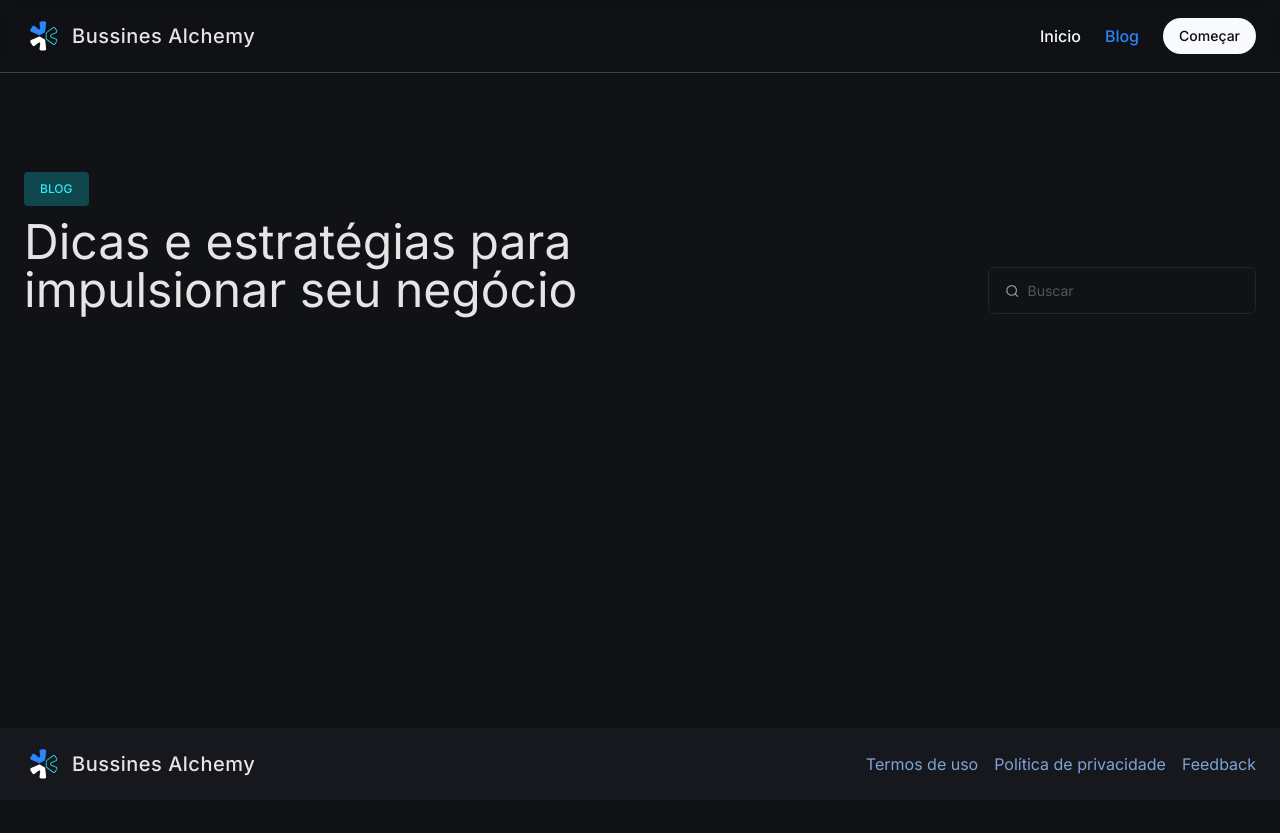
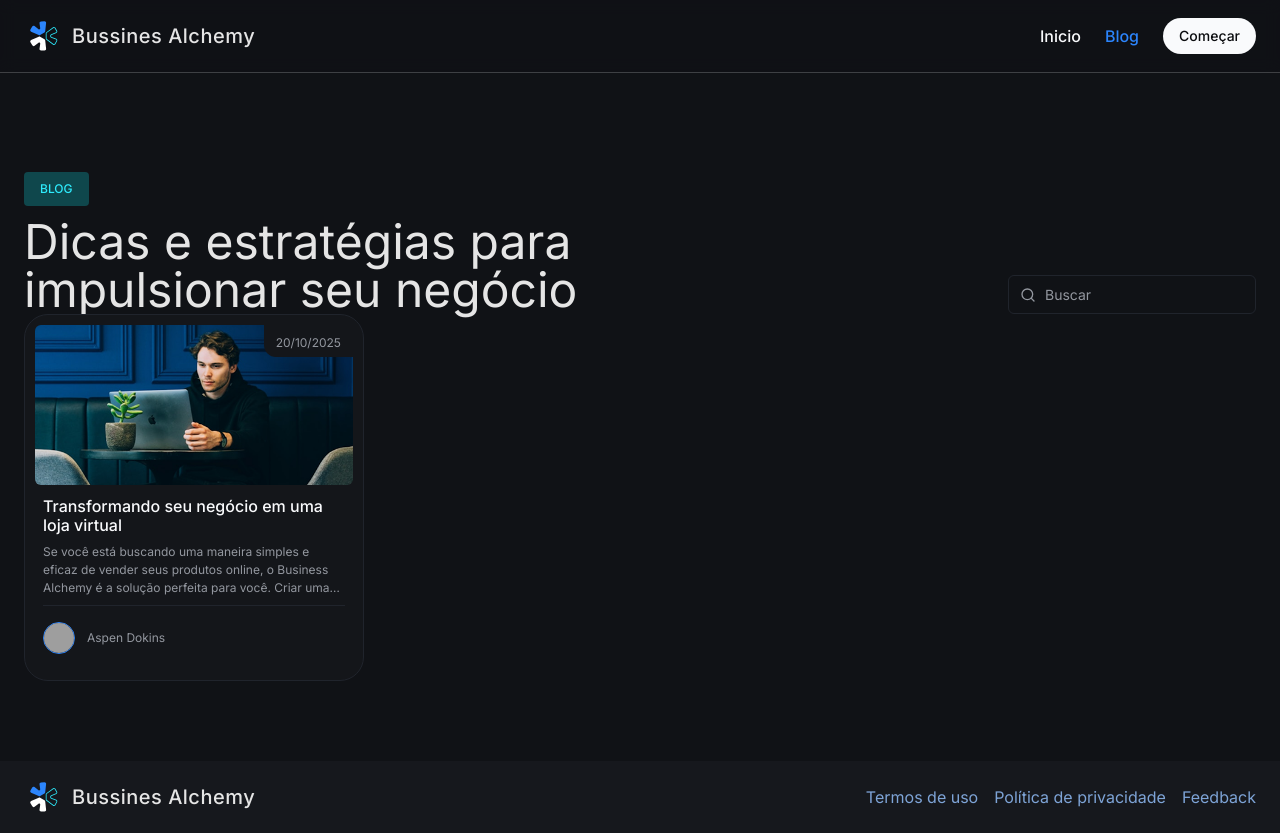
Before and after one commit to IsaaczZj/business-alchemy, a Next.js app: page /blog in a window 1280 px wide. Before the commit the page ends 800 px from the top, so only its background shows below. Built offline with nearby package versions, Linux system fonts and the light colour scheme; grey boxes are pictures that could not be loaded.

Commit message:
feat: search input and post card

```diff
--- a/src/components/blog/blog-header.tsx
+++ b/src/components/blog/blog-header.tsx
@@ -1,6 +1,12 @@
-import SearchPost from "./search-post";
+import { useRouter } from "next/router";
+import PostSearchInput from "./post-search-input";
 
 export default function BlogHeader() {
+  const router = useRouter();
+  const pageTitle = router.query.q
+    ? `Resultados de busca para ${router.query.q}`
+    : "Dicas e estratégias para impulsionar seu negócio";
+
   return (
     <header className="flex flex-col gap-6 md:flex-row md:items-end md:justify-between">
       <div className="flex flex-col gap-3">
@@ -9,11 +15,13 @@ export default function BlogHeader() {
         </span>
 
         <h1 className="max-w-xl text-start text-5xl text-balance md:text-left">
-          Dicas e estratégias para impulsionar seu negócio
+          {router.query.q && pageTitle.length >= 50
+            ? `${pageTitle.slice(0, 50)}...`
+            : pageTitle}
         </h1>
       </div>
 
-      <SearchPost />
+      <PostSearchInput />
     </header>
   );
 }
--- /dev/null
+++ b/src/components/blog/post-card.tsx
@@ -0,0 +1,51 @@
+import Image from "next/image";
+import Link from "next/link";
+
+interface PostCardProps {}
+export default function PostCard({}: PostCardProps) {
+  return (
+    <Link
+      href={"/blog/"}
+      className="w-[340px] overflow-hidden rounded-3xl border-[1px] border-gray-400 bg-gray-600 transition-all duration-200 hover:scale-105 hover:border-blue-300"
+    >
+      <div className="overflow-hidden rounded-md p-2.5">
+        <div className="relative">
+          <div className="absolute top-0 right-0 rounded-bl-xl bg-gray-600 px-3 py-1">
+            <span className="text-body-xs text-gray-300">20/10/2025</span>
+          </div>
+          <Image
+            src={`/assets/primeiro-post.png`}
+            alt=""
+            className="h-40 w-full rounded-md object-cover object-center"
+            width={288}
+            height={144}
+          />
+        </div>
+
+        <div className="mt-3 space-y-2 px-2">
+          <h3 className="text-heading-xs text-gray-100">
+            Transformando seu negócio em uma loja virtual
+          </h3>
+          <p className="text-body-xs line-clamp-3 text-gray-300">
+            Se você está buscando uma maneira simples e eficaz de vender seus
+            produtos online, o Business Alchemy é a solução perfeita para você.
+            Criar uma loja virtual de sucesso nunca foi tão fácil. Com nossa
+            plataforma intuitiva, você pode criar um site profissional para sua
+            loja em minutos, sem precisar de conhecimentos técnicos.
+          </p>
+          <div className="flex items-center gap-3 border-t border-gray-400 py-4">
+            <div className="relative size-4 overflow-hidden rounded-full border-[1px] border-blue-200 md:size-8">
+              <Image
+                src={"/customer-1.svg"}
+                alt="Author name"
+                className="object-cover object-center"
+                fill
+              />
+            </div>
+            <span className="text-body-xs text-gray-300">Aspen Dokins</span>
+          </div>
+        </div>
+      </div>
+    </Link>
+  );
+}
--- /dev/null
+++ b/src/components/blog/post-search-input.tsx
@@ -0,0 +1,55 @@
+import { cn } from "@/lib/utils";
+import { CircleX, Search, Target } from "lucide-react";
+import { useRouter } from "next/router";
+import { ChangeEvent, FormEvent, useCallback } from "react";
+
+export default function PostSearchInput() {
+  const router = useRouter();
+  const query = (router.query.q as string) ?? "";
+
+  const handleSearchPost = useCallback(
+    (e: FormEvent) => {
+      e.preventDefault();
+      if (query.trim()) {
+        router.push(`/blog?q=${encodeURIComponent(query)}`);
+      }
+    },
+    [query, router],
+  );
+
+  const handleQueryChange = (e: ChangeEvent<HTMLInputElement>) => {
+    const newQuery = e.target.value;
+
+    router.push(`/blog?q=${encodeURIComponent(newQuery)}`, undefined, {
+      shallow: true,
+      scroll: false,
+    });
+  };
+
+  return (
+    <form className="group relative" onSubmit={handleSearchPost}>
+      <Search
+        className={`${cn(
+          "absolute top-1/2 left-3 size-4 -translate-y-1/2 text-gray-300 transition-colors duration-200 group-focus-within:text-blue-300",
+          query && "text-blude-300",
+        )}`}
+      />
+      {query && (
+        <CircleX
+          className="absolute top-1/2 right-3 size-4 -translate-y-1/2 cursor-pointer text-gray-300 transition-colors duration-200"
+          onClick={() =>
+            router.push("/blog", undefined, { shallow: true, scroll: false })
+          }
+        />
+      )}
+
+      <input
+        type="text"
+        placeholder="Buscar"
+        value={query}
+        onChange={handleQueryChange}
+        className="text-body-sm w-full rounded-md border border-gray-400 bg-transparent py-2 pl-9 text-gray-100 transition-all duration-200 outline-none placeholder:text-gray-300 focus-within:right-1 focus-within:border-blue-300 focus-within:ring-blue-300"
+      />
+    </form>
+  );
+}
--- a/src/components/blog/search-post.tsx
+++ /dev/null
@@ -1,14 +0,0 @@
-import { Search } from "lucide-react";
-
-export default function SearchPost() {
-  return (
-    <div className="group flex items-center gap-2 rounded-md border border-gray-400 px-4 py-3 group-active:text-gray-100">
-      <Search className="size-4 text-gray-300" />
-      <input
-        type="text"
-        placeholder="Buscar"
-        className="text-body-sm w-full text-gray-300 outline-none group"
-      />
-    </div>
-  );
-}
--- a/src/pages/blog/index.tsx
+++ b/src/pages/blog/index.tsx
@@ -1,8 +1,9 @@
 import BlogHeader from "@/components/blog/blog-header";
+import PostCard from "@/components/blog/post-card";
 
 export default function Blog() {
   return <div className="flex h-full grow flex-col mt-15 container">
     <BlogHeader/>
-
+    <PostCard/>
   </div>;
 }
```
